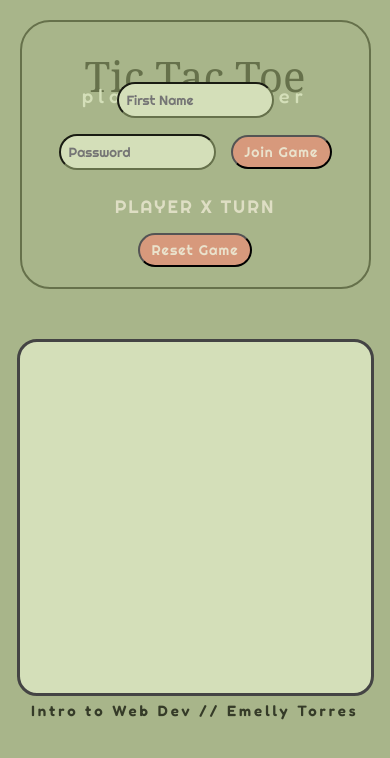
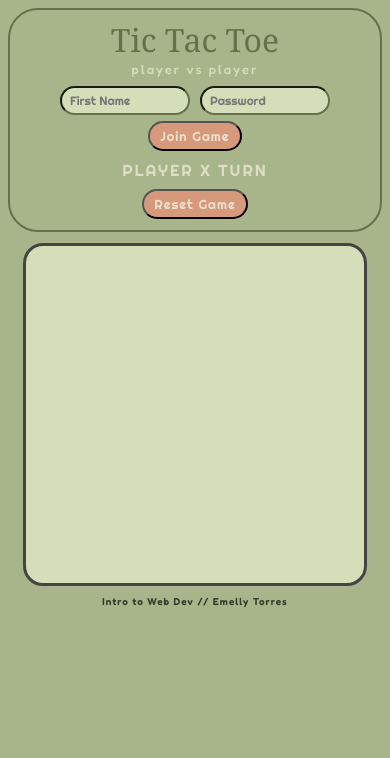
Before and after one commit to mletrs99/tictactoe-multi, a website: page public/index.html in a window 390 px wide. Drawn offline with Linux system fonts and the light colour scheme; a web font is replaced by a local one.

Commit message:
Add files via upload

```diff
--- a/public/style.css
+++ b/public/style.css
@@ -174,64 +174,91 @@ button:hover {
     background-color: #a34a4a;
 }
 
-/* Mobile layout */
 /* MOBILE LAYOUT */
 @media (max-width: 768px) {
 
     body.game-layout {
         flex-direction: column;
-        margin: 20px 0;
+        margin: 0;
+        padding: 8px;
+        gap: 8px;
+        min-height: 100dvh;
+        box-sizing: border-box;
+        justify-content: flex-start;
     }
 
     .game-info {
-        width: 90%;
+        width: 100%;
         height: auto;
-        padding: 15px;
+        padding: 8px;
         box-sizing: border-box;
     }
 
-    h2{
-        margin-bottom: -10%;
+    .game-info h1 {
+        font-size: 32px;
+        margin: 0;
     }
 
-    button {
-        font-size: 14px;
-        padding: 6px 12px;
-        letter-spacing: 1px;
-        margin: 5px;
+    .game-info h2 {
+        font-size: 13px;
+        margin: 0 0 6px;
+        letter-spacing: 2px;
     }
 
-    /* Reduce spacing around login */
-    #login {
-        margin-bottom: 5px;
-    }
-
-    /* Reduce spacing around status */
-    #status {
-        font-size: 18px;
-        letter-spacing: 2px;
-        margin: 5px 0;
-        padding: 5px;
-    }
-
-    .game-info h1 {
-        font-size: 42px;
-    }
-
-    /* Hide decorative artwork on mobile */
+    /* Hide artwork on mobile */
     .game-info pre {
         display: none;
     }
 
-    /* Make board fit smaller screens */
-    #board {
-        width: 90vw;
-        height: 90vw;
-        max-width: 600px;
-        max-height: 600px;
+    /* Compact login section */
+    #login {
+        margin-bottom: 3px;
+    }
+
+    #login input {
+        padding: 5px 8px;
+        margin: 3px;
+        width: 110px;
+        font-size: 12px;
+    }
+
+    button {
+        font-size: 13px;
+        padding: 5px 10px;
+        letter-spacing: 1px;
+        margin: 3px;
+    }
+
+    #role {
+        font-size: 13px;
+        margin: 3px;
+    }
+
+    #status {
+        font-size: 16px;
+        letter-spacing: 2px;
+        margin: 3px;
+        padding: 3px;
     }
 
     .game-canvas {
         width: 100%;
+        gap: 4px;
+    }
+
+    /* Board adjusts to phone width AND height */
+    #board {
+        width: min(88vw, 48dvh);
+        height: auto;
+        aspect-ratio: 1 / 1;
+        max-width: 600px;
+        margin: 3px auto;
+        box-sizing: border-box;
+    }
+
+    .game-canvas h3 {
+        font-size: 10px;
+        margin: 2px;
+        letter-spacing: 1px;
     }
 }
```
